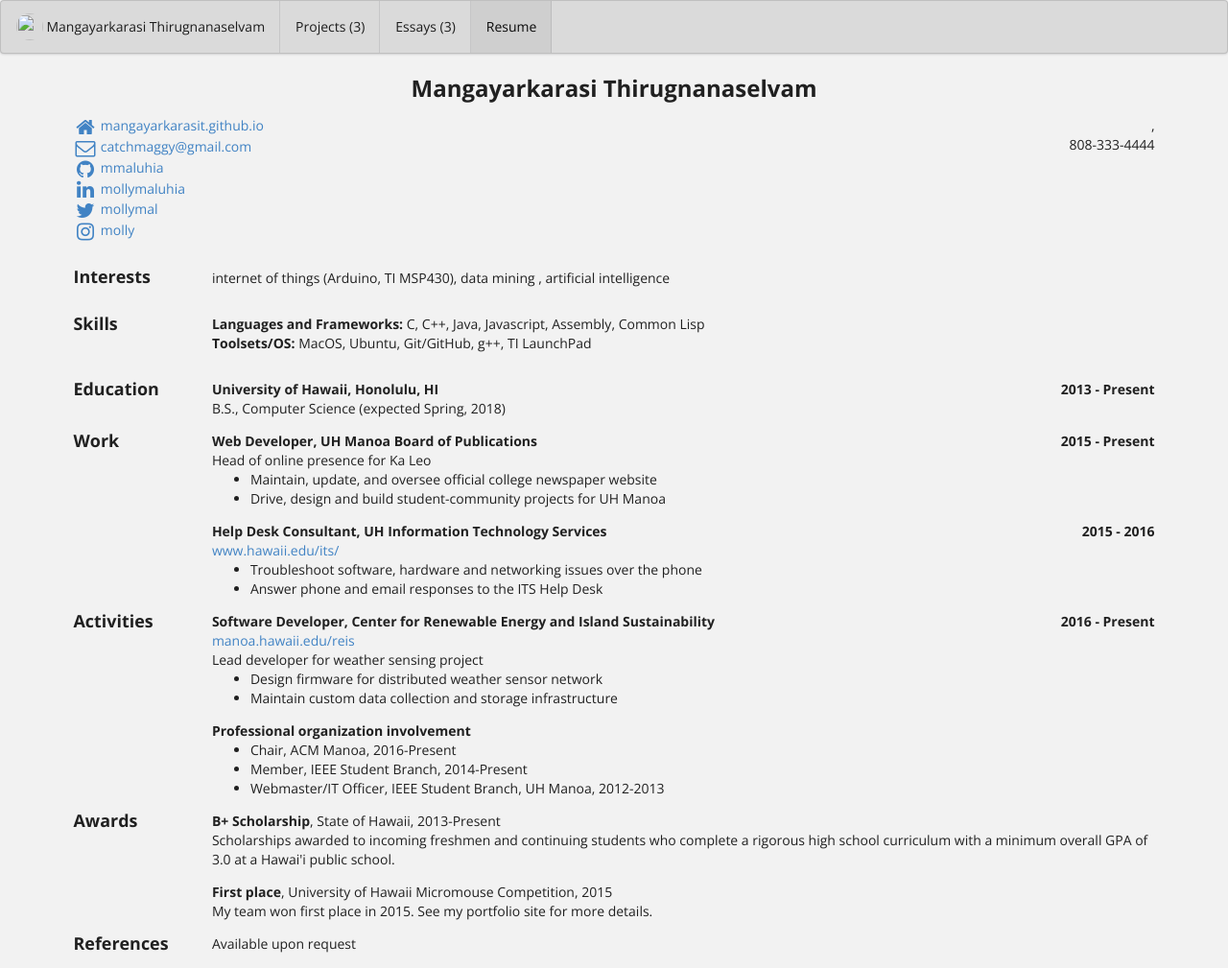
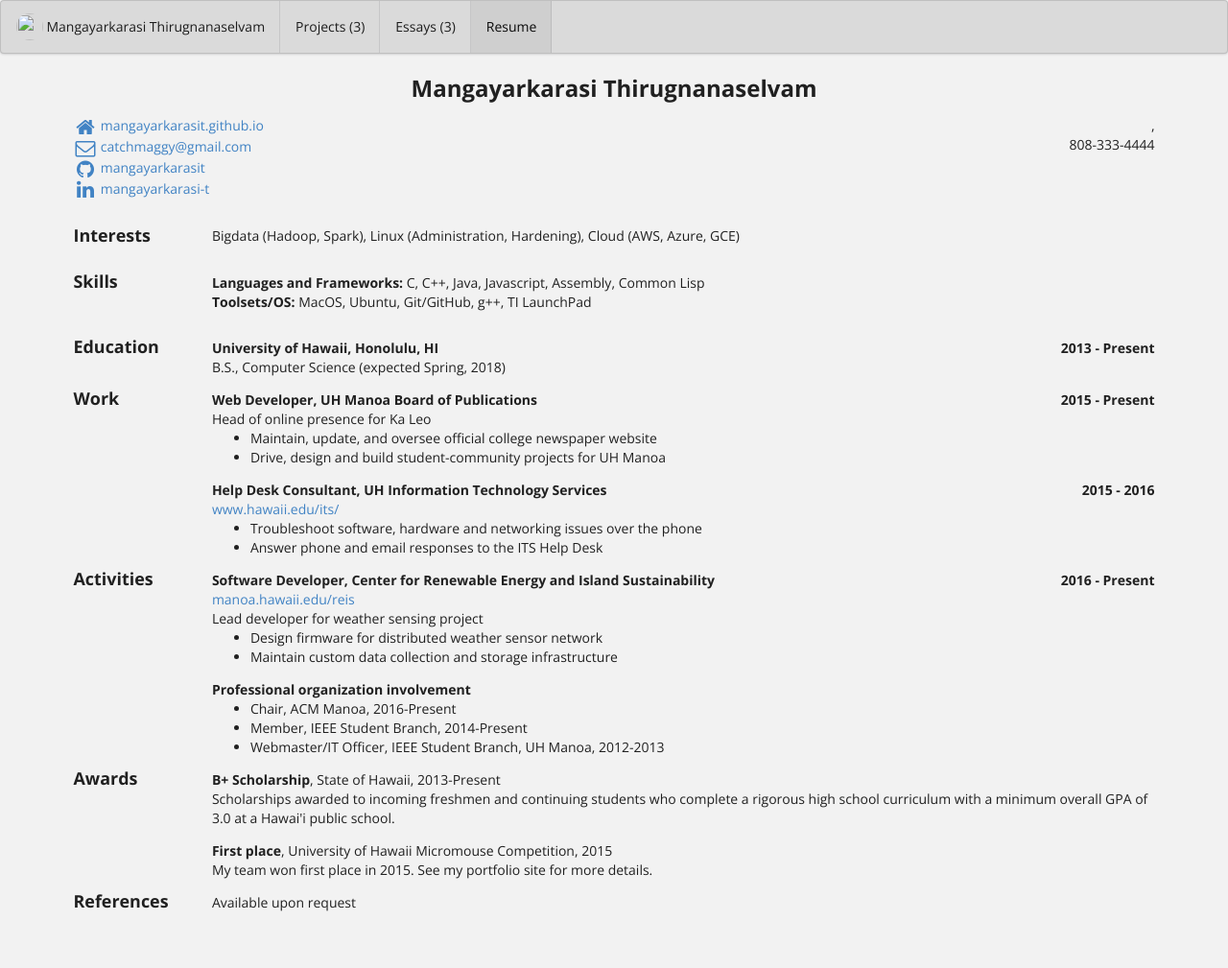
Before and after one commit to mangayarkarasit/mangayarkarasit.github.io, a Jekyll site: the page built from bio/index.html, in a window 1280 px wide. Shown: the whole page at 96% size. Built offline with Jekyll 4.4.1, drawn with Linux system fonts in a browser that asks for light colours; after the commit the page ends 965 px from its top, so only the background shows below that.

Commit message:
Update bio.json

```diff
--- a/_data/bio.json
+++ b/_data/bio.json
@@ -17,42 +17,37 @@
     "profiles": [
       {
         "network": "github",
-        "username": "mmaluhia",
-        "url": "http://github.com/changeme"
+        "username": "mangayarkarasit",
+        "url": "http://github.com/mangayarkarasit"
       },
       {
         "network": "linkedin",
-        "username": "mollymaluhia",
-        "url": "http://linkedin.com/in/changeme"
-      },
-      {
-        "network": "twitter",
-        "username": "mollymal",
-        "url": "http://twitter.com/changeme"
-      },
-      {
-        "network": "instagram",
-        "username": "molly",
-        "url": "http://instagram.com/changeme"
+        "username": "mangayarkarasi-t",
+        "url": "http://linkedin.com/in/mangayarkarasi-t"
       }
     ]
   },
   "interests": [
     {
-      "name": "internet of things",
+      "name": "Bigdata",
       "keywords": [
-        "Arduino",
-        "TI MSP430"
+        "Hadoop",
+        "Spark"
       ]
     },
     {
-      "name": "data mining",
+      "name": "Linux",
       "keywords": [
+        "Administration",
+        "Hardening"
       ]
     },
     {
-      "name": "artificial intelligence",
+      "name": "Cloud",
       "keywords": [
+        "AWS",
+        "Azure",
+        "GCE"
       ]
     }
   ],
```
